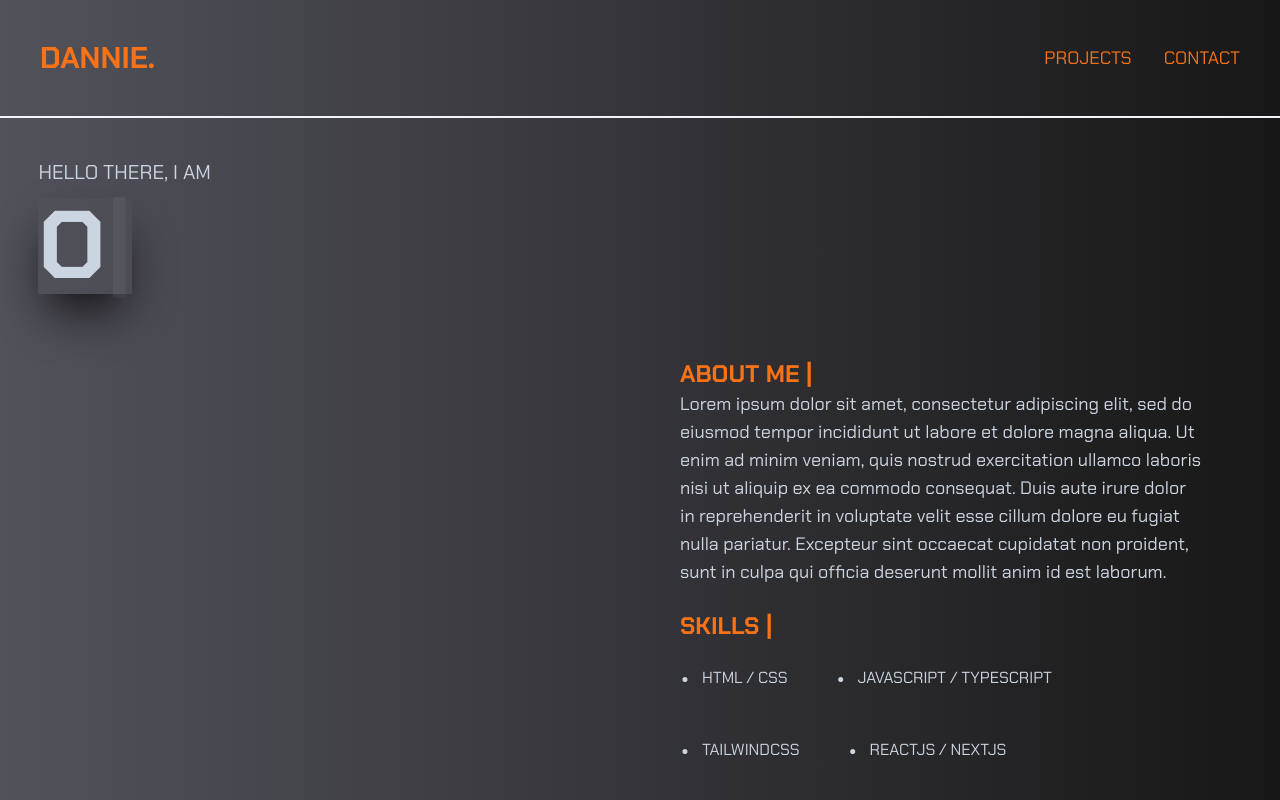
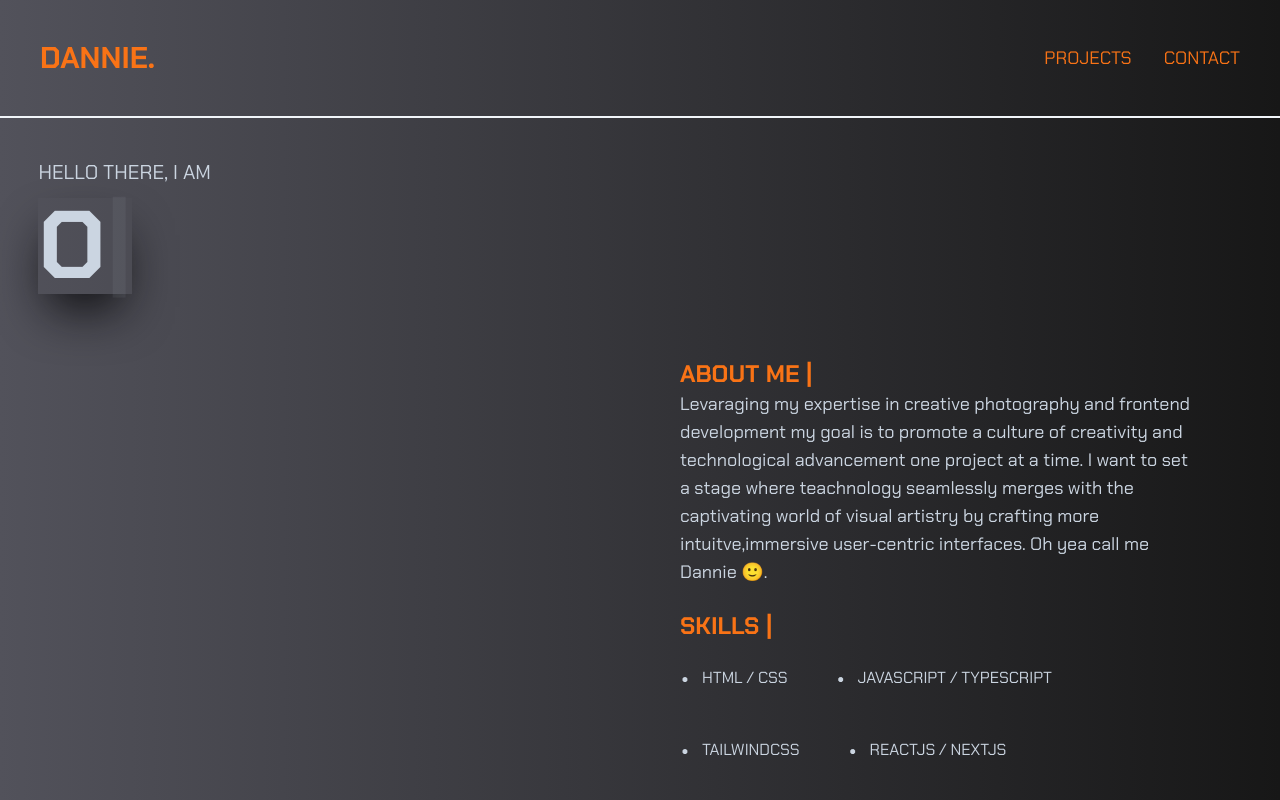
Before and after one commit to okorieonyedikachi/My-portfolio-Ts, a React (Vite) app in the folder My-portfolio/: page / in a window 1280 px wide. Shown: the top 800 px of the page. Built offline with nearby package versions, Linux system fonts and the light colour scheme; no server answers.

Commit message:
Fix: about me text

```diff
--- a/My-portfolio/src/Components/Body.tsx
+++ b/My-portfolio/src/Components/Body.tsx
@@ -7,7 +7,6 @@ import Projects from "./Projects";
 import { ToastContainer } from "react-toastify";
 
 const Body = () => {
-
   return (
     <div className="w-full flex flex-col items-center max-sm:text-left">
       <div className="text-slate-300 w-[94%] justify-center items-center flex flex-col mt-10 h-full ">
@@ -27,13 +26,12 @@ const Body = () => {
         <div className="w-6/12  mt-6 p-10 ml-auto right-0 relative max-sm:w-full max-sm:p-1 max-md:w-11/12 hover:shadow-2xl hover:shadow-zinc-950 hover:border-zinc-950 hover:border-[1px] rounded-lg">
           <h3 className="text-2xl font-bold text-orange-500">ABOUT ME |</h3>
           <h4 className="text-lg whitespace-normal ">
-            Lorem ipsum dolor sit amet, consectetur adipiscing elit, sed do
-            eiusmod tempor incididunt ut labore et dolore magna aliqua. Ut enim
-            ad minim veniam, quis nostrud exercitation ullamco laboris nisi ut
-            aliquip ex ea commodo consequat. Duis aute irure dolor in
-            reprehenderit in voluptate velit esse cillum dolore eu fugiat nulla
-            pariatur. Excepteur sint occaecat cupidatat non proident, sunt in
-            culpa qui officia deserunt mollit anim id est laborum.
+            Levaraging my expertise in creative photography and frontend
+            development my goal is to promote a culture of creativity and
+            technological advancement one project at a time. I want to set a
+            stage where teachnology seamlessly merges with the captivating world
+            of visual artistry by crafting more intuitve,immersive user-centric
+            interfaces. Oh yea call me Dannie 🙂.
           </h4>
           <div className="mt-6">
             <h3 className="text-2xl font-bold text-orange-500">SKILLS |</h3>
```
